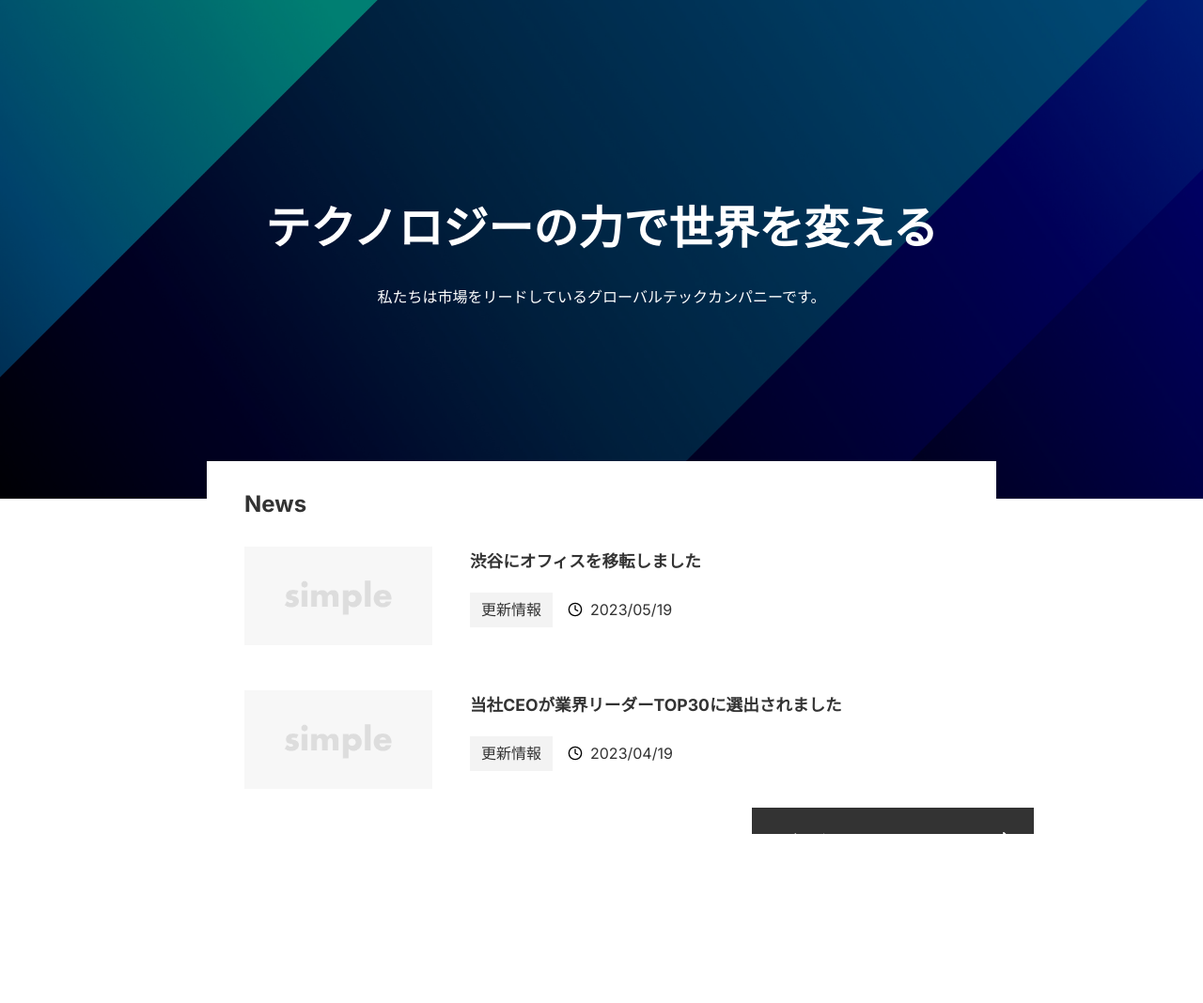
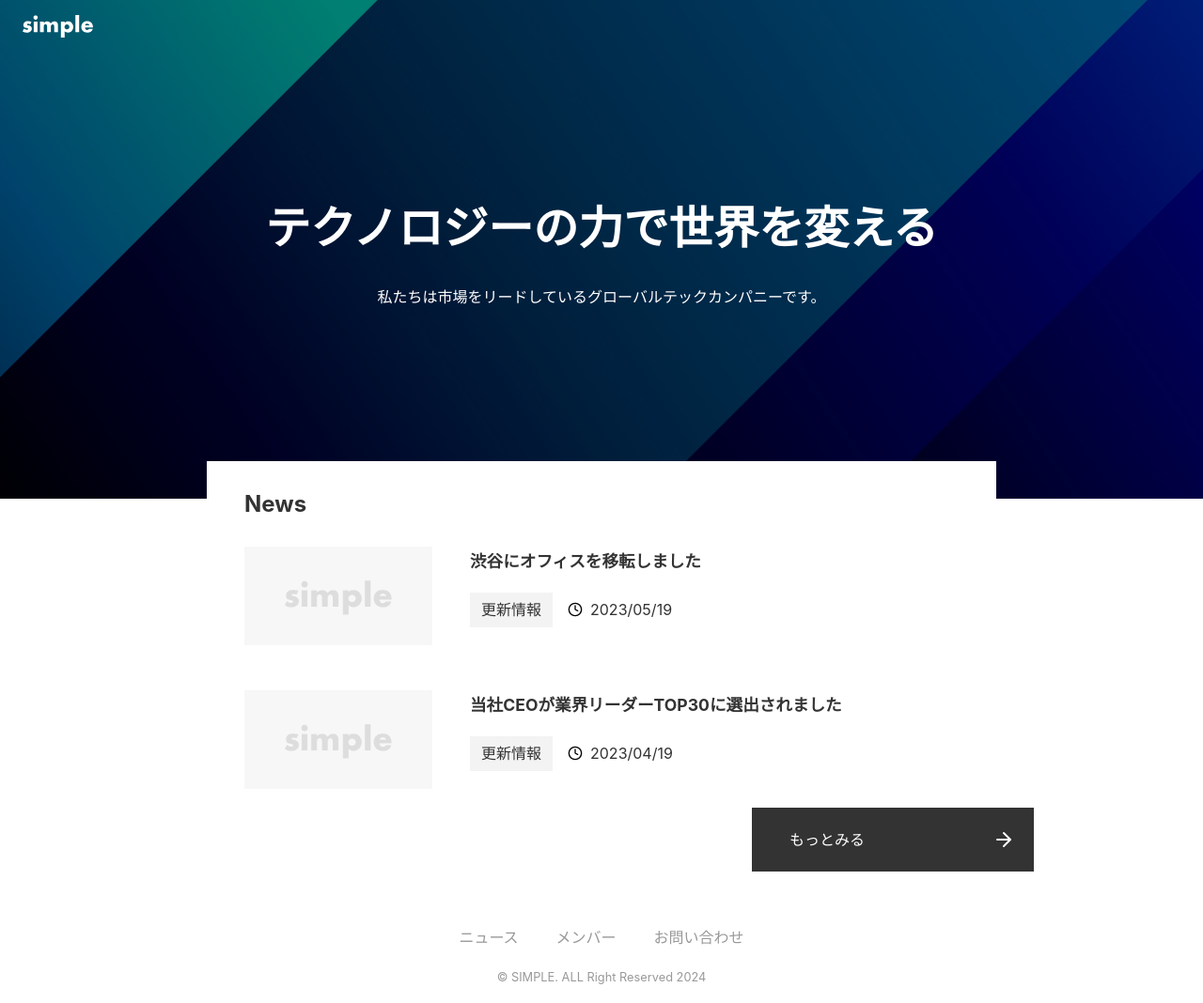
Before and after one commit to shimizu1026/my-next-project, a Next.js app: page / in a window 1280 px wide. Shown: the whole page at 94% size. Before the commit the page ends 888 px from the top, so only its background shows below. Built offline with nearby package versions, Linux system fonts and the light colour scheme.

Commit message:
3章まで完了

```diff
--- /dev/null
+++ b/app/_components/Footer/index.module.css
@@ -0,0 +1,29 @@
+.footer {
+    padding: 16px 24px;
+    text-align: center;
+    color: var(--color-text-sub);
+    font-size: 0.8rem;
+    margin-top: 80px;
+}
+
+.nav {
+    margin-bottom: 16px;
+}
+
+.items {
+    display: flex;
+    justify-content: center;
+    gap: 40px;
+    font-size: 1rem;
+    white-space: nowrap;
+}
+
+@media (max-width: 640px) {
+    .items {
+        flex-wrap: wrap;
+        gap: 8px 0;
+    }
+    .item {
+        width: 50%;
+    }
+}
--- /dev/null
+++ b/app/_components/Footer/index.tsx
@@ -0,0 +1,22 @@
+import styles from "./index.module.css";
+
+export default function Footer() {
+  return (
+    <footer className={styles.footer}>
+      <nav className={styles.nav}>
+        <ul className={styles.items}>
+          <li className={styles.item}>
+            <a href="/news">ニュース</a>
+          </li>
+          <li className={styles.item}>
+            <a href="/members">メンバー</a>
+          </li>
+          <li className={styles.item}>
+            <a href="/contact">お問い合わせ</a>
+          </li>
+        </ul>
+      </nav>
+      <p className={styles.cr}>© SIMPLE. ALL Right Reserved 2024</p>
+    </footer>
+  );
+}
--- /dev/null
+++ b/app/_components/Header/index.module.css
@@ -0,0 +1,24 @@
+.header {
+    position: absolute;
+    padding: 16px 24px 8px;
+    z-index: 1000;
+    display: flex;
+    align-items: center;
+    justify-content: space-between;
+    width: 100%;
+}
+
+.logoLink {
+    display: flex;
+}
+
+.logo {
+    height: 24px;
+    width: auto;
+}
+
+@media (max-width: 640px) {
+    .header {
+        padding: 24px 16px 8px;
+    }
+}
--- /dev/null
+++ b/app/_components/Header/index.tsx
@@ -0,0 +1,19 @@
+import Image from "next/image";
+import styles from "./index.module.css";
+
+export default function Header() {
+  return (
+    <header className={styles.header}>
+      <a href="/" className={styles.logoLink}>
+        <Image
+          src="/logo.svg"
+          alt="SIMPLE"
+          className={styles.logo}
+          width={348}
+          height={133}
+          priority
+        />
+      </a>
+    </header>
+  );
+}
--- a/app/_components/NewsList/index.tsx
+++ b/app/_components/NewsList/index.tsx
@@ -4,16 +4,6 @@
 import Category from "../Category";
 import Date from "../Date";
 import { News } from "@/app/_libs/microcms";
-
-type News = {
-  id: string;
-  title: string;
-  category: {
-    name: string;
-  };
-  publishedAt: string;
-  createdAt: string;
-};
 
 type Props = {
   news: News[];
--- a/app/layout.tsx
+++ b/app/layout.tsx
@@ -1,13 +1,8 @@
 import type { Metadata } from "next";
 import { Inter } from "next/font/google";
 import "./globals.css";
-
-const inter = Inter({ subsets: ["latin"] });
-
-export const metadata: Metadata = {
-  title: "Create Next App",
-  description: "Generated by create next app",
-};
+import Header from "./_components/Header";
+import Footer from "./_components/Footer";
 
 export default function RootLayout({
   children,
@@ -15,8 +10,12 @@
   children: React.ReactNode;
 }>) {
   return (
-    <html lang="en">
-      <body className={inter.className}>{children}</body>
+    <html lang="ja">
+      <body>
+        <Header />
+        {children}
+        <Footer />
+      </body>
     </html>
   );
 }
```
Also changed, not shown: 1 other file (tests, documents, lock files or other folders).
